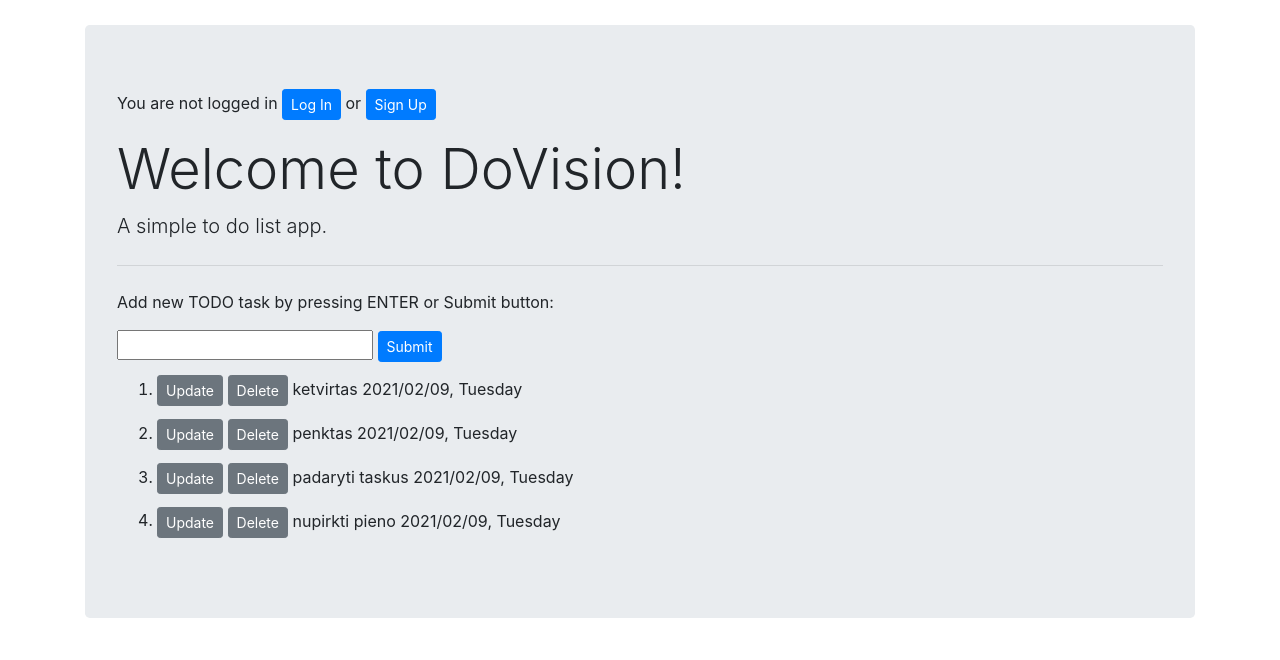
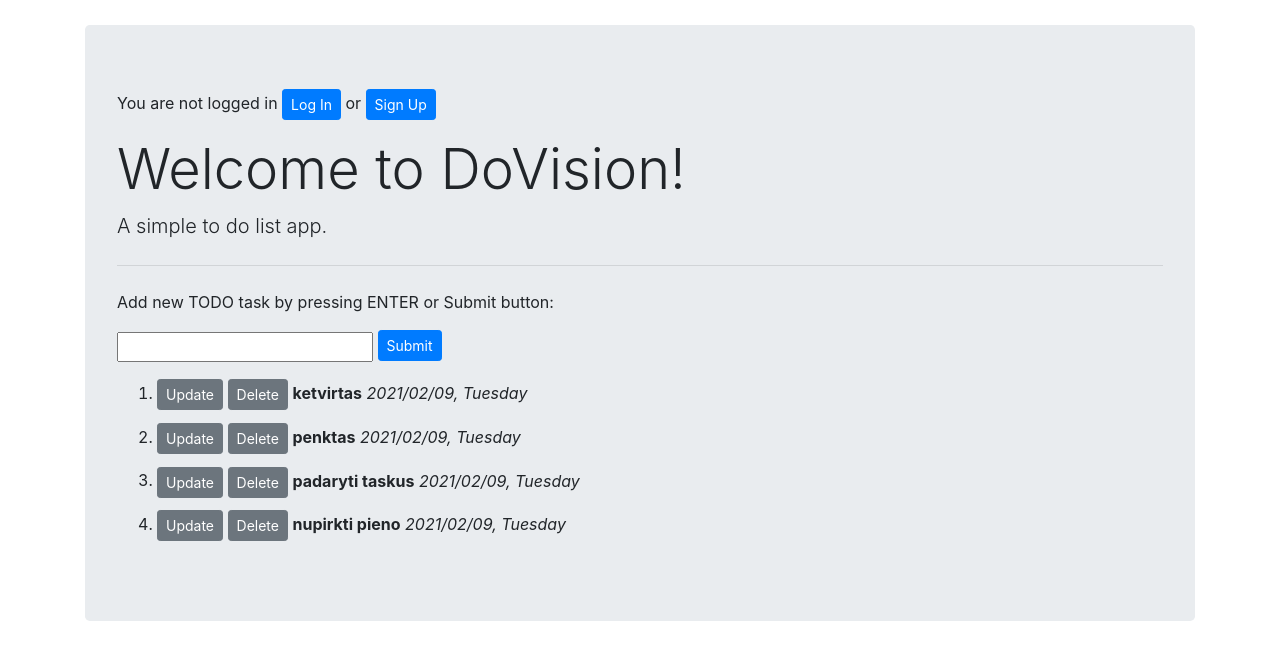
Before and after one commit to ponasObuolys/dovision, a Django app: page / in a window 1280 px wide. Shown: the top 660 px of the page. Run offline with Django 3.2, Linux system fonts and the light colour scheme; data comes from the database, SQL or seed files in the repository; both versions use the stored data as it was after the commit.

Commit message:
minor front end changes

```diff
--- a/doVision/settings.py
+++ b/doVision/settings.py
@@ -138,3 +138,9 @@ STATICFILES_DIRS = [
 
 LOGIN_REDIRECT_URL = 'home'
 LOGOUT_REDIRECT_URL = 'home'
+
+EMAIL_BACKEND = "django.core.mail.backends.filebased.EmailBackend"
+EMAIL_FILE_PATH = str(BASE_DIR.joinpath('sent_emails'))
+
+LOGIN_REDIRECT_URL = 'home'
+LOGOUT_REDIRECT_URL = 'home'
--- a/doVision/templates/home.html
+++ b/doVision/templates/home.html
@@ -28,7 +28,7 @@
             <form method="POST" action="/">
                 {% csrf_token %}
                 {{ form.title }}
-                <input class="btn btn-primary btn-sm" type="submit" name="Add Task">
+                <input class="btn btn-primary btn-sm" style="margin-bottom: 5px" type="submit" name="Add Task">
             </form>
 
                 <ol class="taskList" style="line-height: 80%">
@@ -41,8 +41,8 @@
                                 {% if task.completed == True %}
                                 <strike>{{task}}</strike>
                                 {% else %}
-                                <span>{{task}}</span>
-                                    <span>{{ now }}</span>
+                                <span><strong>{{task}}</strong></span>
+                                    <span><em>{{ now }}</em></span>
                                 {% endif %}
                                 </li>
                         </div>
```
Also changed, not shown: db.sqlite3.
